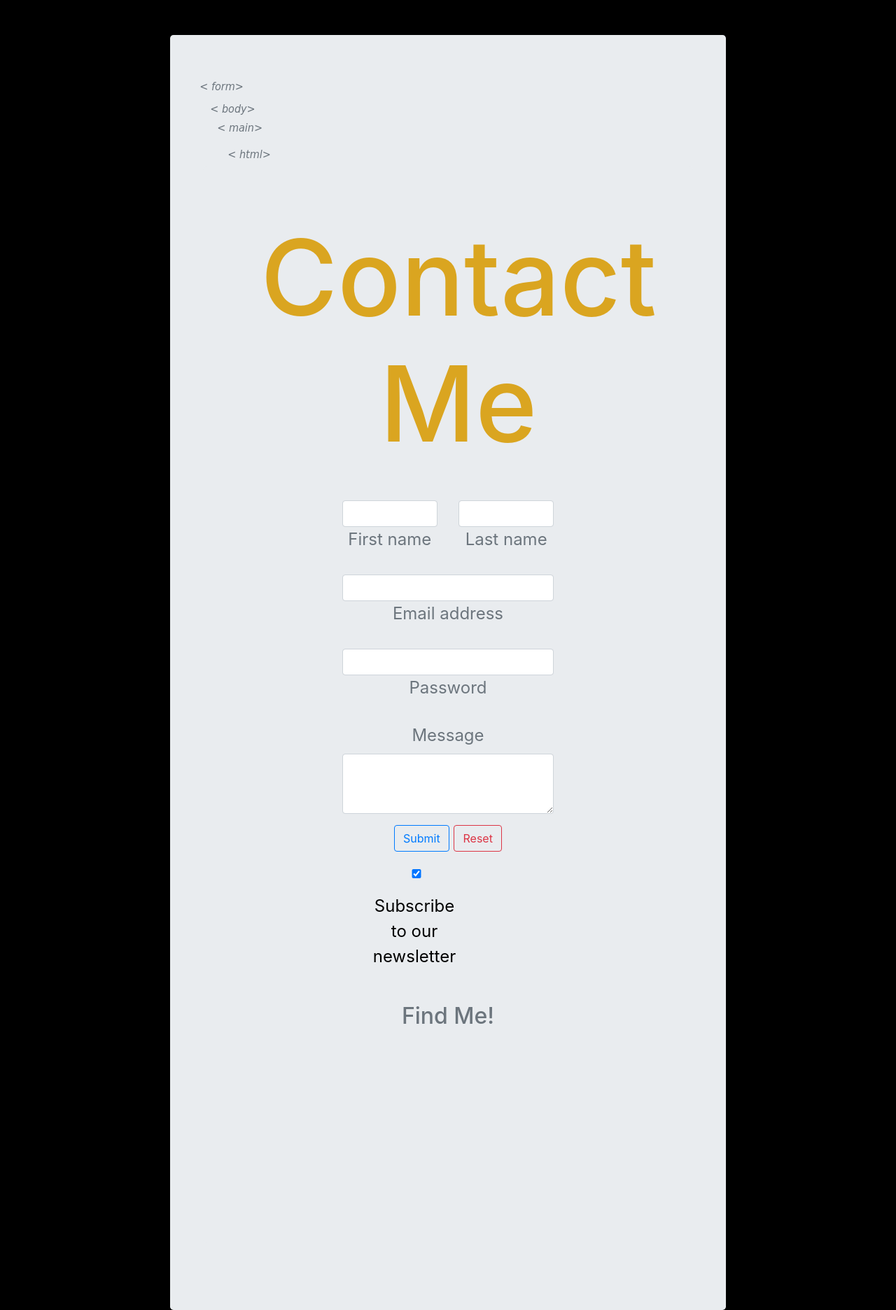
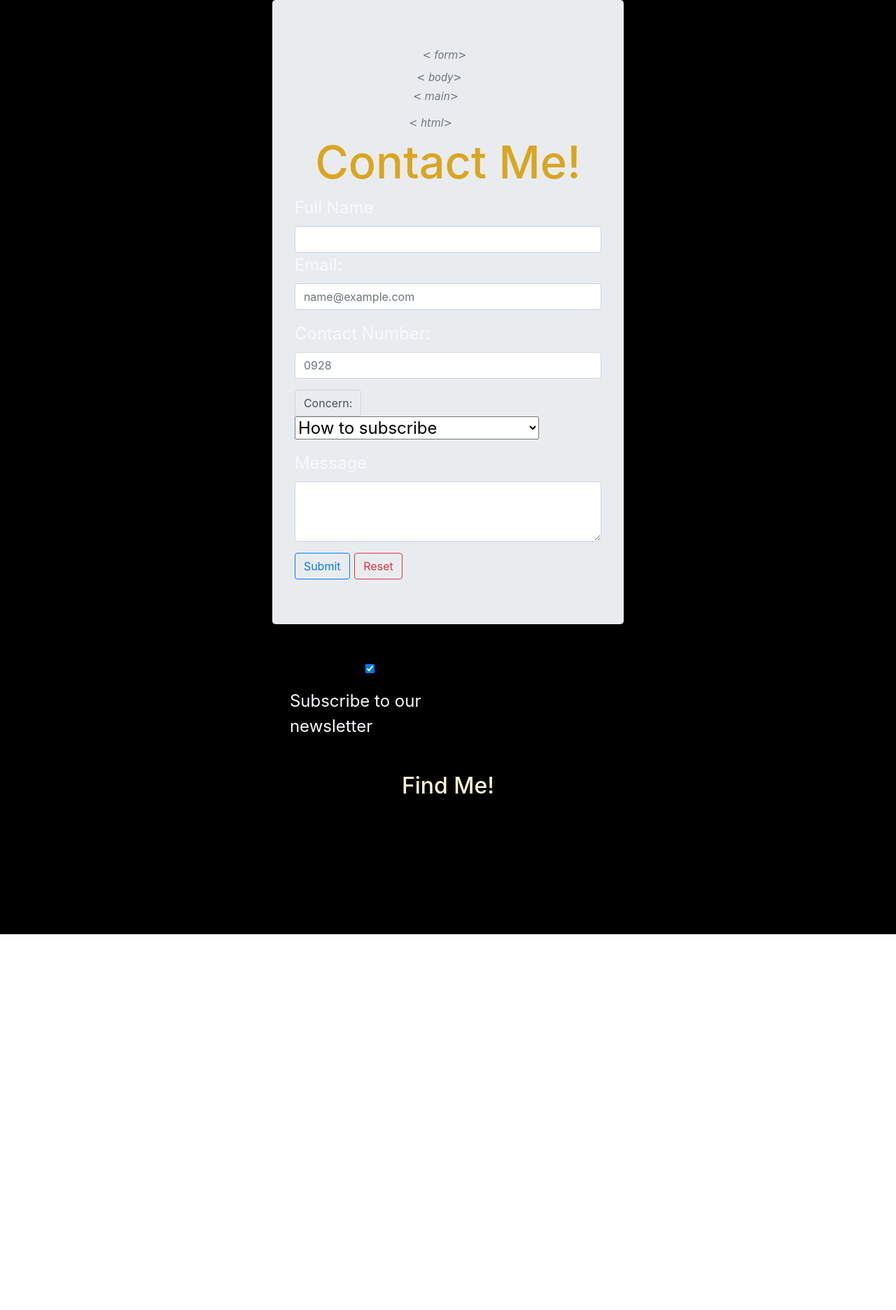
Before and after one commit to Mitchpears/s13, a plain HTML site: page Contact Us/Contact Us.html in a window 1280 px wide. Shown: the whole page at 70% size. After the commit the page ends 1335 px from the top, so only its background shows below. Drawn offline with nearby package versions, Linux system fonts and the light colour scheme; grey boxes are pictures that could not be loaded.

Commit message:
Initiate completion of project

```diff
--- a/Contact Us/Contact Us.html
+++ b/Contact Us/Contact Us.html
@@ -9,85 +9,63 @@
 	<!-- external CSS -->
 	<link rel="stylesheet" type="text/css" href="./style.css">
 
-	<!--Main Navigation-->
-	<main id="out" class="container-fluid" style="background-color: black; ">
+	<main style="background-color: black; ">
+
+
 		<title>Contact Us</title>
 		<div class="row">
 			<div class="col-md-8 mx-auto my-12">
 			</head>
+
+
+			<!--Main Navigation-->
+			<!--Section: Content-->
+			<div class="col-md-8 mx-auto my-12">
+			</head>
+
 				<body>
-				<div class="bg"></div>
+
 					<!-- main content -->
 					<div class="container">
-					<div class="jumbotron d-flex flex-column justify-content-start align-items-start text-secondary text-start text-md-left btn-outline-dark" id="banner">
-						<h4 style="font-size: initial; font-style: italic; font-stretch: semi-condensed; font-family:cursive; padding-left: 10px;">< form></h4>
-						<h4 style="font-size: initial; font-style: italic; font-stretch: semi-condensed; font-family:cursive; padding-left: 25px; padding-top: 5px;">< body></h4>
-						<h4 style="font-size: initial; font-style: italic; font-stretch: semi-condensed; font-family:cursive; padding-left: 35px;">< main></h4>
-						<h4 style="font-size: initial; font-style: italic; font-stretch: semi-condensed; font-family:cursive; padding-left: 50px; padding-top: 10px;">< html></h4>
+				<div class="jumbotron d-flex flex-column justify-content-center align-items-center text-secondary text-center text-md-left btn-outline-dark" id="banner">
+
+							<h4 style="font-size: initial; font-style: italic; font-stretch: semi-condensed; font-family:cursive; padding-right: 10px; padding-top: 5px;">< form></h4>
+							<h4 style="font-size: initial; font-style: italic; font-stretch: semi-condensed; font-family:cursive; padding-right: 25px; padding-top: 5px;">< body></h4>
+							<h4 style="font-size: initial; font-style: italic; font-stretch: semi-condensed; font-family:cursive; padding-right: 35px;">< main></h4>
+							<h4 style="font-size: initial; font-style: italic; font-stretch: semi-condensed; font-family:cursive; padding-right: 50px; padding-top: 10px;">< html></h4>
 
 
-						<!--Section: Content-->
-						<div class="container">
-							<div class="jumbotron d-flex flex-column justify-content-center align-items-center text-secondary text-center text-md-left btn-outline-dark"id="banner" style="color: black">
+							<h1 style="font-size: 65px; font-size-adjust: !important; font-stretch: ultra-expanded; cursor: default; color: goldenrod;" align=" text-center; padding-left: 30px;">Contact Me!</h1>
+							<form>
 
-								<section class="mb-5">
-									<h1 class="mb-5 text-center justify-content-center align-items-center" style="font-size: 150px; font-size-adjust: !important; font-stretch: ultra-expanded; cursor: default; color: goldenrod; padding-left: 30px; padding-top: 5px;">Contact Me</h1>
+								<div class="form-outline mb-4;" style="color: ghostwhite;">
+									<label class="form-label" for="form3Example4">Full Name</label>
+								</div>
+									<input type="password" id="form3Example4" class="form-control" />
 
-									<div class="row d-flex justify-content-center text-center align-items-center">
-										<div class="col-md-6">
-											<form>
-												<!-- 2 column grid layout with text inputs for the first and last names -->
-												<div class="row mb-4">
-													<div class="col">
-														<div class="form-outline">
-															<input type="text" id="form3Example1" class="form-control" />
-															<label class="form-label" for="form3Example1">First name</label>
+								<div class="form-group" style="color: ghostwhite;">
+									<label for="txt-email">Email:</label>
+									<input type="email" name="email" id="txt-email"	placeholder="name@example.com"	class="form-control">
 								</div>
+								<div class="form-group" style="color: ghostwhite;">
+									<label for="Number">Contact Number:</label>
+									<input type="t" name="Number" id="reset"	placeholder="0928"	class="form-control">
 								</div>
-													<div class="col">
-														<div class="form-outline">
-															<input type="text" id="form3Example2" class="form-control" />
-															<label class="form-label" for="form3Example2">Last name</label>
+								<div class="input-group mb-3" style="color: ghostwhite;">
+									<label class="input-group-text" for="inputGroupSelect01">Concern:</label>
+									<select class="form-select" id="inputGroupSelect01">
+										<option value="1">How to subscribe</option>
+										<option value="2">How to register</option>
+										<option value="3">How to enroll</option>
+										<option value="4">How to ask for an assistance</option>
+									</select>
 								</div>
-													</div>
-												</div>
-
-												<!-- Email input -->
-												<div class="form-outline mb-4">
-													<input type="email" id="form3Example3" class="form-control" />
-													<label class="form-label" for="form3Example3">Email address</label>
-												</div>
-
-												<!-- Password input -->
-												<div class="form-outline mb-4">
-													<input type="password" id="form3Example4" class="form-control" />
-													<label class="form-label" for="form3Example4">Password</label>
-												</div>
-
-
-												<div class="form-group">
+								<div class="form-group" style="color: ghostwhite;">
 									<label for="txt-textarea">Message</label>
 									<textarea name="form-control" id="txt-textarea" rows="3" class="form-control"></textarea>
 								</div>
 								<button type="button" class="btn btn-outline-primary" data-toggle="modal" data-target="#exampleModal">Submit</button>
 								<button type="reset" class="btn btn-outline-danger">Reset</button>
-
-												<!-- Checkbox -->
-												<div class="col-md-8 form-check d-flex justify-content-end mb-4" style="padding-top: 20px;">
-													<input class="form-check-input me-2 col-md-6" type="checkbox" value="d-flex text-primary" id="form2Example3" style="padding-top:50px; margin-right:30px;" checked />
-													<label class="col-md-12 form-check-label" for="form2Example3" style="padding-top: 40px; color: black; outline-color: deeppink;">
-														Subscribe to our newsletter
-													</label>
-												</div>
-
-												<div class="row">
-													<div class="col-md-12 my-4">
-														<h2 class="text-center">Find Me!</h2>
-
-														<iframe src="https://www.google.com/maps/embed?pb=!1m18!1m12!1m3!1d3925.404440629765!2d123.95316681435551!3d10.309481592639374!2m3!1f0!2f0!3f0!3m2!1i1024!2i768!4f13.1!3m3!1m2!1s0x33a999ea80e6158f%3A0x6df2f98eea66a154!2sDimataga%20Village!5e0!3m2!1sen!2sph!4v1638313076623!5m2!1sen!2sph" width="400" frameborder="0" scrolling="no" marginheight="0" marginwidth="0"></iframe>
-													</div>
-												</div>
-
 							</form>
 						</div>
 					</div>
@@ -114,37 +92,27 @@
 				</div>
 				<!-- end Modal -->
 
+				<!-- Checkbox -->
+				<div class="col-md-8 form-check d-flex justify-content-center mb-4" style="padding-top: 20px;">
+					<input class="form-check-input me-2 col-md-6" type="checkbox" value="d-flex text-primary" id="form2Example3" style="padding-top:50px; margin-right:30px;" checked />
+					<label class="col-md-12 lg-4 form-check-label" for="form2Example3" style="padding-top: 40px; padding-left: 20px; color: ghostwhite; outline-color: deeppink;">
+						Subscribe to our newsletter
+					</label>
 				</div>
-						</form>
-					</div>
-				</div>
-			</section>
-			<!--Section: Content-->
-		</div>
-		<!-- Modal -->
-		<div id="exampleModal" tabindex="-1" aria-labelledby="exampleModalLabel" aria-hidden="true" class="modal fade">
-			<div class="modal-dialog">
-				<div class="modal-content">
-					<div class="modal-header">
-						<h5 id="exampleModalLabel" class="modal-title" >Thank you for contacting us!</h5>
-						<button type="button" class="close" data-dismiss="modal" aria-label="Close">
-							<span aria-hidden="true">&times;</span>
-						</button>
-					</div>
-					<div class="modal-body">
-						Message successfully sent!
-					</div>
-					<div class="modal-footer">
-						<button type="button" data-dismiss="modal" class="btn btn-secondary">Close</button>
+
+				<div class="row text-center justify-content-center">
+					<div class="col-md-12 my-4">
+						<h2 class="text-center" style="color: lightgoldenrodyellow; font-stretch: semi-expanded;">Find Me!</h2>
+
+						<iframe src="https://www.google.com/maps/embed?pb=!1m18!1m12!1m3!1d3925.404440629765!2d123.95316681435551!3d10.309481592639374!2m3!1f0!2f0!3f0!3m2!1i1024!2i768!4f13.1!3m3!1m2!1s0x33a999ea80e6158f%3A0x6df2f98eea66a154!2sDimataga%20Village!5e0!3m2!1sen!2sph!4v1638313076623!5m2!1sen!2sph" width="400" frameborder="0" scrolling="no" marginheight="0" marginwidth="0"></iframe>
 					</div>
 				</div>
 			</div>
 
-			<!-- end Modal -->
-
 			<!-- js dependecies -->
 			<script src="https://code.jquery.com/jquery-3.5.1.slim.min.js" integrity="sha384-DfXdz2htPH0lsSSs5nCTpuj/zy4C+OGpamoFVy38MVBnE+IbbVYUew+OrCXaRkfj" crossorigin="anonymous"></script>
 			<script src="https://cdn.jsdelivr.net/npm/bootstrap@4.6.0/dist/js/bootstrap.bundle.min.js" integrity="sha384-Piv4xVNRyMGpqkS2by6br4gNJ7DXjqk09RmUpJ8jgGtD7zP9yug3goQfGII0yAns" crossorigin="anonymous"></script>
+		</section>
 	</main>
 </body>
 </html>
```
Also changed, not shown: About Us/About Us.html (+2 -11 lines), index.html (+47 -4 lines), style.css (+0 -36 lines). Lines whose indentation alone changed are shown as unchanged.
